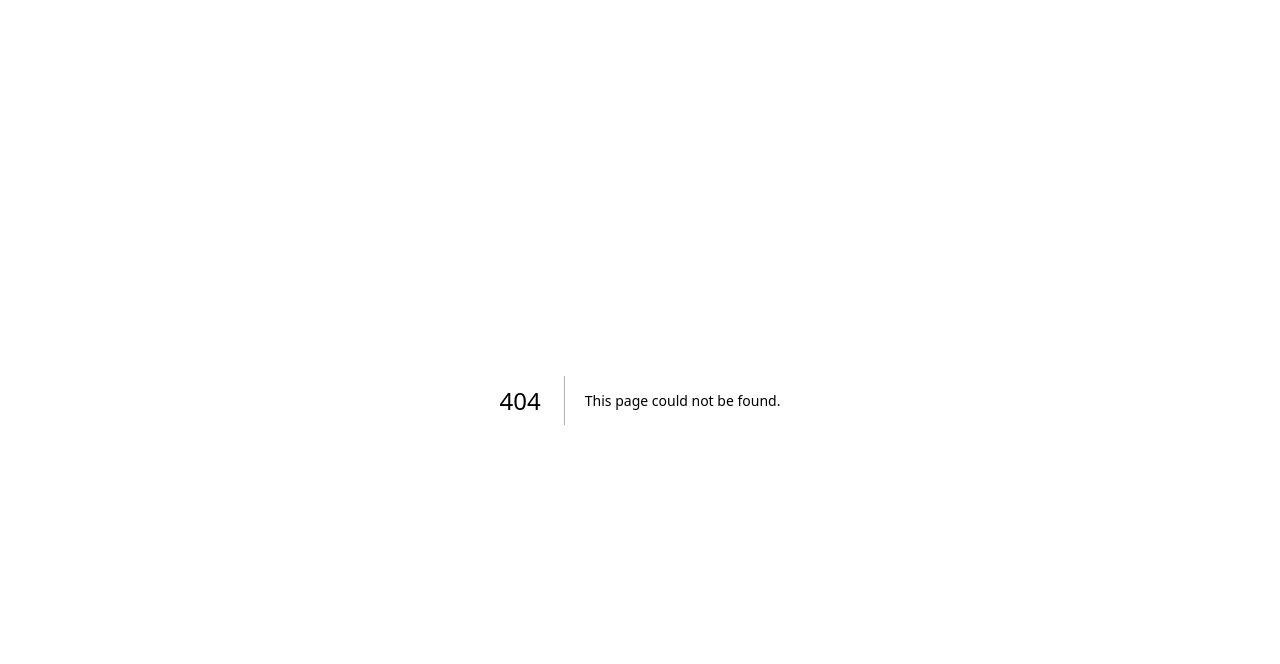
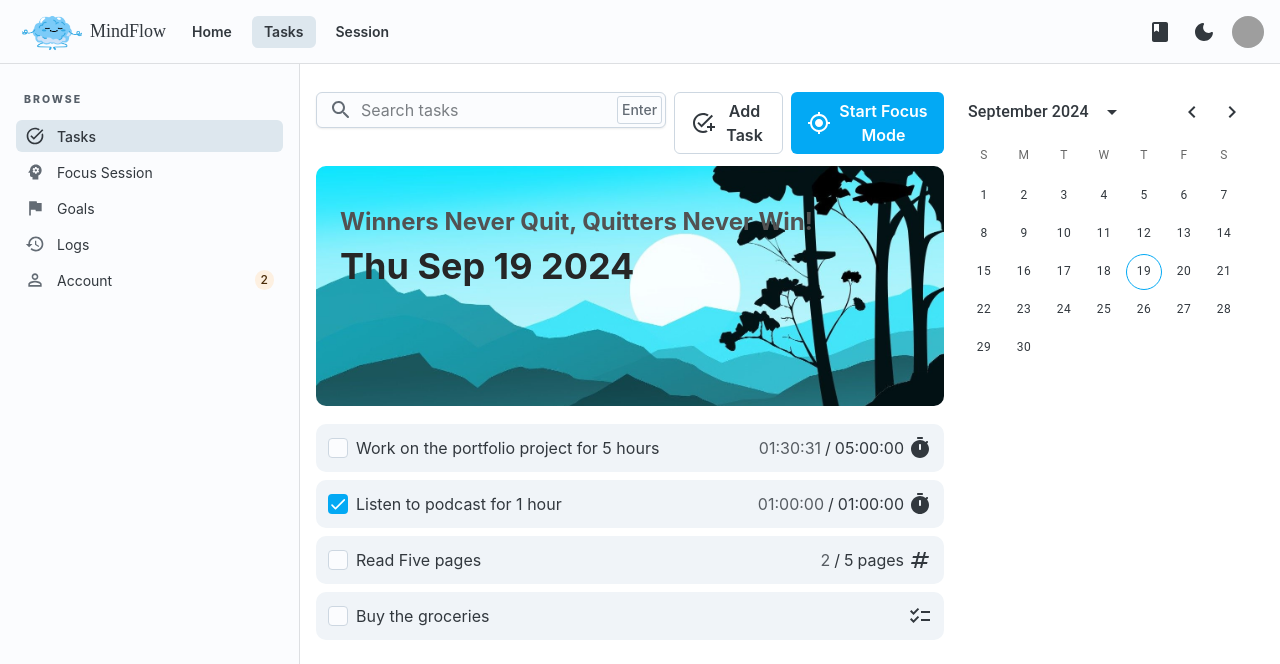
Before and after one commit to Abdallah-Ragab/adhd-mindflow, a Next.js app: page /legacy_tasks in a window 1280 px wide. Before the commit this address had no page. Shown: the top 664 px of the page. Built offline with nearby package versions, Linux system fonts and the light colour scheme; grey boxes are pictures that could not be loaded.

Commit message:
discard old ui and replace with new /tasks page

```diff
--- a/app/components/FormDrawer.tsx
+++ b/app/components/FormDrawer.tsx
@@ -1,11 +1,11 @@
-'use client';
+// 'use client';
 
 import { Box, Button, Drawer } from "@mui/joy";
 import React from "react";
-import Task from "./Tasks";
+import Task from "./tasks";
 
-export default function FormDrawer() {
-    const [open, setOpen] = React.useState(false);
+export default function FormDrawer({state}: {state:[boolean, (state:boolean)=>void]}) {
+    const [open, setOpen] = state;
 
     const toggleDrawer = (inOpen: boolean) => (event: React.KeyboardEvent | React.MouseEvent) => {
         if (
@@ -22,10 +22,7 @@ export default function FormDrawer() {
     return (
         <>
         <Box sx={{ display: 'flex' }}>
-            <Button variant="outlined" color="neutral" onClick={toggleDrawer(true)}>
-                Open drawer
-            </Button>
-            <Drawer open={open} anchor="right" onClose={toggleDrawer(false)} size='md'>
+            <Drawer open={open} anchor="right" onClose={setOpen(false)} size='md'>
                 <Task.Form />
             </Drawer>
         </Box>
--- a/app/components/Tasks/Form.tsx
+++ b/app/components/Tasks/Form.tsx
@@ -91,7 +91,7 @@ export default function TaskForm () {
             <div>
                 <Typography className="text-lg font-bold">New Task</Typography>
                 <Typography className="text-md" color='neutral'>
-                    create a new task with different ways to track completion and rate it based on different criteria so we can get a better understanding of your task and help you prioritize your daily tasks
+                    Create a new task, choose a completion criteria, and rate it to help prioritize your daily tasks.
                 </Typography>
             </div>
 
@@ -123,25 +123,25 @@ export default function TaskForm () {
                 label='How would you track the task completion ?'
                 selections={[
                     { name: "Time", value: "time", description: "by Time spent", icon: TimerIcon },
-                    { name: "Check", value: "todo", description: "Mark as done", icon: CheckBoxIcon },
-                    { name: "Count", value: "count", description: "Number of times", icon: NumbersIcon }
+                    { name: "Checkbox", value: "todo", description: "Mark as done", icon: CheckBoxIcon },
+                    { name: "Repetitions", value: "repetitions", description: "Number of times", icon: NumbersIcon }
                 ]}
                 fullWidth={true}
                 state={[criteria, setCriteria]}
 
             />
-
+{/*
             <RadioGroupSelection
                 label='How would you track the task completion ?'
                 selections={[
                     { name: "Time", value: "time", description: "by Time spent", icon: TimerIcon },
-                    { name: "Check", value: "todo", description: "Mark as done", icon: CheckBoxIcon },
-                    { name: "Count", value: "count", description: "Number of times", icon: NumbersIcon }
+                    { name: "Checkbox", value: "todo", description: "Mark as done", icon: CheckBoxIcon },
+                    { name: "Repetitions", value: "repetitions", description: "Number of times", icon: NumbersIcon }
                 ]}
                 fullWidth={true}
                 state={[criteria, setCriteria]}
 
-            />
+            /> */}
 
             <LocalizationProvider dateAdapter={AdapterDayjs}>
                 <DatePicker label="Deadline" value={date} onChange={(newValue) => { setDate(newValue) }}
@@ -150,12 +150,12 @@ export default function TaskForm () {
                     format='DD/MM/YYYY'
                 />
             </LocalizationProvider>
-            <div className='flex flex-row space-x-2 items-center'>
+            {/* <div className='flex flex-row space-x-2 items-center'>
                 <span className='whitespace-nowrap'>I will</span> <Input placeholder='run' className='w-28' /> <Input placeholder='5 miles' className='w-' /> <Input placeholder='everyday' className='w-28' />
-            </div>
+            </div> */}
             <FormControl>
                 <Checkbox label="Timed Task" defaultChecked />
-                <FormHelperText>Do you spend time working on this task, or is it more like a reminder? Timing tasks can help you monitor progress and stay focused on completing your goals.</FormHelperText>
+                <FormHelperText>Do you want to time this task? Timing tasks can help track progress and stay focused.</FormHelperText>
             </FormControl>
             <div className="flex flex-row m-0 space-x-2 justify-center">
                 {Object.keys(scheduledDays).map((day, idx) => {
@@ -167,14 +167,7 @@ export default function TaskForm () {
                         </Button>
                     )
                 })}
-                {/* <Button className='w-10 h-10 rounded-xl min-w-0 text-xs' color='primary' variant='soft' onClick={ } size='sm'>Sat</Button>
-                <Button className='w-10 h-10 rounded-xl min-w-0 text-xs' color='primary' variant='soft' onClick={ } size='sm'>Sun</Button>
-                <Button className='w-10 h-10 rounded-xl min-w-0 text-xs' color='primary' variant='soft' onClick={ } size='sm'>Mon</Button>
-                <Button className='w-10 h-10 rounded-xl min-w-0 text-xs' color='primary' variant='soft' onClick={ } size='sm'>Tue</Button>
-                <Button className='w-10 h-10 rounded-xl min-w-0 text-xs' color='primary' variant='soft' onClick={ } size='sm'>Wed</Button>
-                <Button className='w-10 h-10 rounded-xl min-w-0 text-xs' color='primary' variant='soft' onClick={ } size='sm'>Thu</Button>
-                <Button className='w-10 h-10 rounded-xl min-w-0 text-xs' color='primary' variant='soft' onClick={ } size='sm'>Fri</Button> */}
-            </div>
+               </div>
             <RangeRatingSlider
                 label={`How would you rate this task's ${ratings.interest.title}?`}
                 marks={ratings.interest.marks}
--- a/app/components/search.tsx
+++ b/app/components/search.tsx
@@ -2,22 +2,22 @@ import { Input, IconButton, Typography } from '@mui/joy';
 import { SearchRounded } from '@mui/icons-material';
 export function Search() {
     return <Input
-        size="sm"
+        size="md"
         variant="outlined"
-        placeholder="Search anything…"
-        startDecorator={<SearchRounded color="primary" />}
+        placeholder="Search tasks"
+        startDecorator={<SearchRounded  />}
         endDecorator={<IconButton
             variant="outlined"
             color="neutral"
         >
             <Typography level="title-sm" textColor="text.icon">
-                ⌘ K
+                Enter
             </Typography>
         </IconButton>}
         sx={{
             alignSelf: 'center',
             display: {
-                xs: 'none',
+                // xs: 'none',
                 sm: 'flex',
             },
         }} />;
--- a/app/tasks/layout.tsx
+++ b/app/legacy_tasks/layout.tsx
@@ -1,6 +1,8 @@
 import Layout from "../components/Layout";
 import Header from "../components/Header";
 import Navigation from "../components/Navigation";
+import { Box } from '@mui/joy';
+
 
 export default function DashboardLayout({
     children,
@@ -17,7 +19,18 @@ export default function DashboardLayout({
                 <Navigation />
             </Layout.SideNav>
             <Layout.Main>
-                {children}
+                <Box sx={{
+                    display: 'grid',
+                    gridTemplateColumns: {
+                        xs: '1fr',
+                        sm: '1fr',
+                        md: '1fr',
+                        lg: 'minmax(300px, 1fr) fit-content(320px) ',
+                    },
+                }}  >
+                    {children}
+                </Box>
+
             </Layout.Main>
         </Layout.DashboardRootWithMobileNav>
     );
--- /dev/null
+++ b/app/legacy_tasks/page.tsx
@@ -0,0 +1,94 @@
+'use client';
+import Task from '../components/tasks';
+import { Box, Button, Drawer, Typography } from '@mui/joy';
+import bg from '@/public/bg.jpg';
+import { Search } from '../components/search';
+// import FormDrawer from '../components/FormDrawer';
+import React from 'react';
+import { GpsFixed, AddTask } from '@mui/icons-material';
+// import { Label } from '@/components/ui/label';
+
+const index = () => {
+    const initialTasks = [
+        {
+            criteria: 'time',
+            title: 'Work on the portfolio project for 5 hours',
+            description: 'Work on the portfolio project for 5 hours and make sure to finish the landing page',
+            totalTime: 18000,
+            spentTime: 5431,
+            done: false
+        },
+        {
+            criteria: 'time',
+            title: 'Listen to podcast for 1 hour',
+            description: 'Listen to the podcast about the new technologies and how they are changing the world',
+            totalTime: 3600,
+            spentTime: 3600,
+            done: true
+        },
+        {
+            criteria: 'count',
+            title: 'Read Five pages',
+            description: 'Listen to the podcast about the new technologies and how they are changing the world',
+            totalCount: 5,
+            doneCount: 2,
+            unit: 'pages',
+            done: false
+        },
+        {
+            criteria: 'checklist',
+            title: 'Buy the groceries',
+            description: 'Go to the market and buy the groceries for the week',
+            subTasks: [
+                { title: 'Buy the vegetables', done: false },
+                { title: 'Buy the fruits', done: false },
+                { title: 'Buy the meat', done: false },
+                { title: 'Buy the snacks', done: false },
+            ],
+            done: false
+        }
+    ];
+    const [tasks, setTasks] = React.useState(initialTasks);
+    const [formOpen, setFormOpen] = React.useState(false);
+    return (
+        <>
+            <div className='space-y-3'>
+                {/* <FormDrawer state={[formOpen, setFormOpen]} /> */}
+                <Box sx={{ display: 'flex' }}>
+                    <Drawer open={formOpen} anchor="right" onClose={() => setFormOpen(false)} size='md'>
+                        <Task.Form />
+                    </Drawer>
+                </Box>
+                <Box className='flex space-x-2 w-full'>
+                    <Box className='grow'>
+                    <Search />
+                    </Box>
+                    <Box className='flex space-x-2 grow-0'>
+                        <Button className='space-x-2' variant="outlined" color="neutral" onClick={() => setFormOpen(true)}>
+                            <AddTask />
+                            <Typography sx={{color:'inherit', display: { xs: "none", sm:"block" } }}>Add Task</Typography>
+                        </Button>
+                        <Button className='space-x-2'>
+                            <GpsFixed />
+                            <Typography sx={{color:'inherit', display: { xs: "none", sm:"block" } }}>Start Focus Mode</Typography>
+                        </Button>
+                    </Box>
+                </Box>
+                <Box className={`w-full rounded-xl h-60 pt-10 pl-6 bg-cover space-y-2`} sx={{
+                    backgroundImage: `url(${bg.src})`,
+                }}>
+                    <span className='text-2xl text-neutral-600 font-bold'>Winners Never Quit, Quitters Never Win!</span>
+                    <p className='text-4xl text-neutral-800 font-bold'>{new Date().toDateString()}</p>
+
+                </Box>
+                <Task.List tasks={tasks} />
+
+            </div>
+            <div>
+                <Task.Calender />
+            </div>
+        </>
+    )
+}
+
+export default index
```
